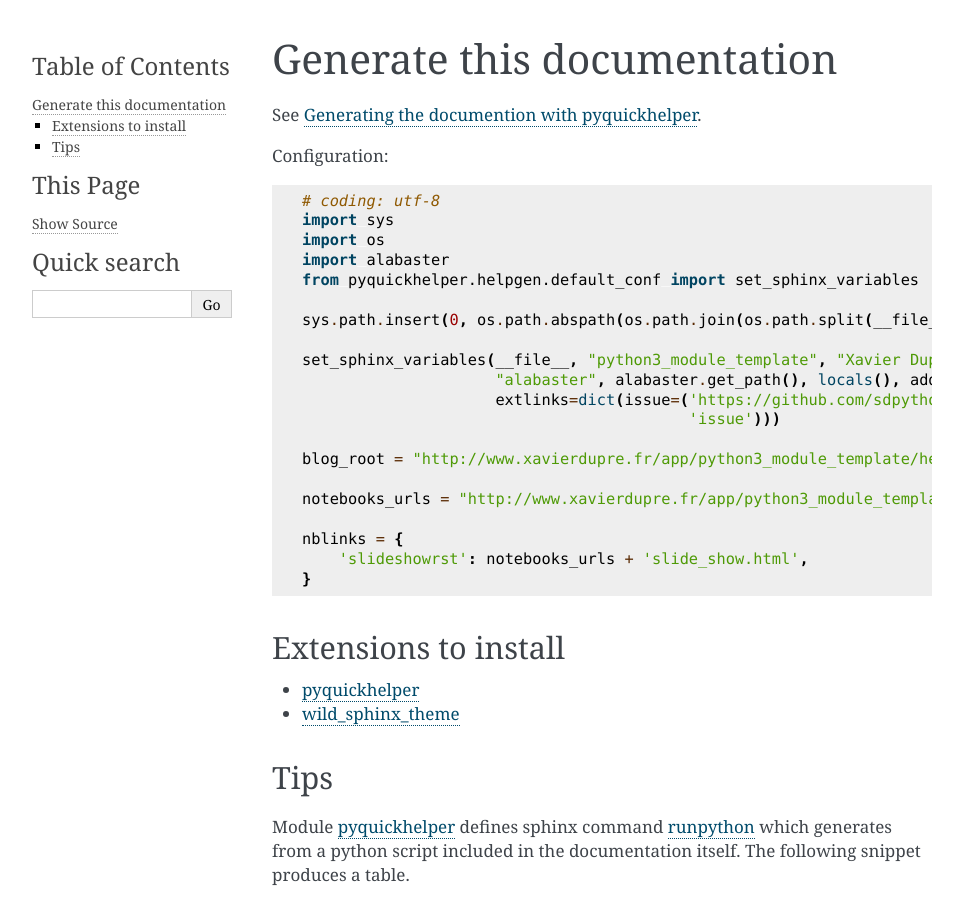
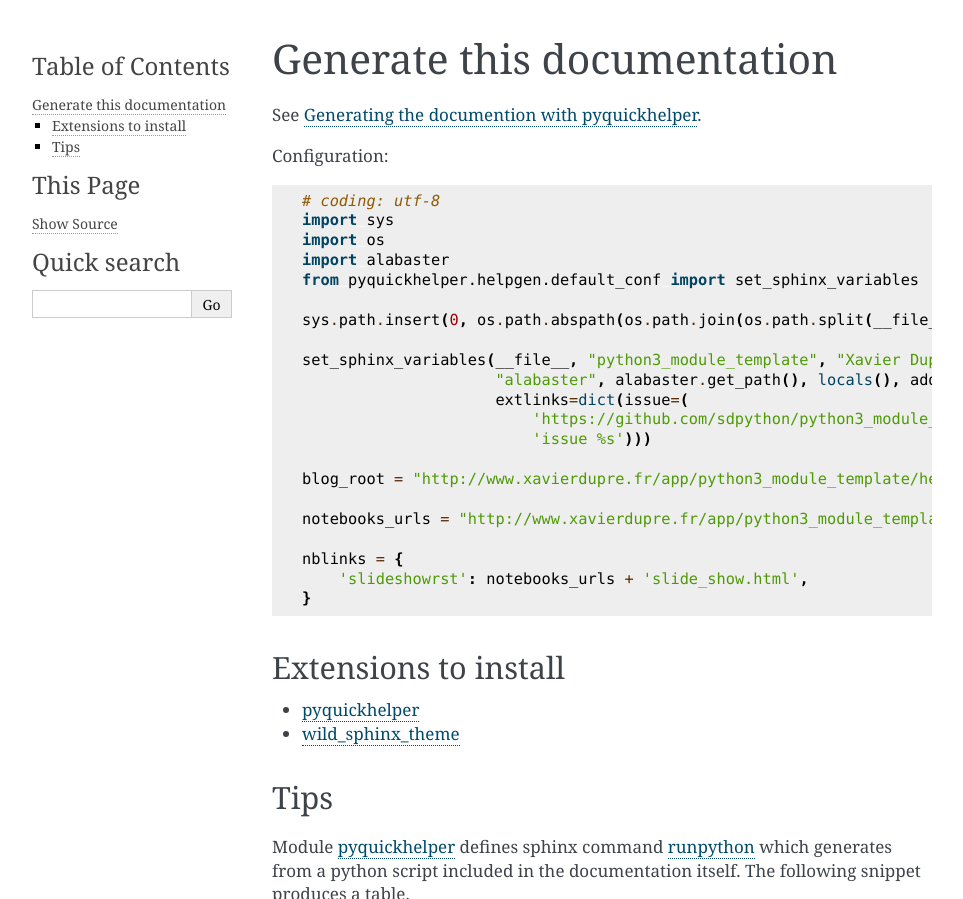
Before and after one commit to sdpython/python3_module_template, a Sphinx documentation site: the page built from _doc/sphinxdoc/source/generatedoc.rst, in a window 1280 px wide, cut to the strip 0-899 px from the top of the page. Shown: the whole strip, without its empty margins (148-1111 px from the left). Built offline with Sphinx 7.4.7, drawn with Linux system fonts in a browser that asks for light colours; pages that are not in the unit, such as notebooks, are missing from menus.

```diff
--- a/_doc/sphinxdoc/source/conf.py
+++ b/_doc/sphinxdoc/source/conf.py
@@ -8,8 +8,9 @@ sys.path.insert(0, os.path.abspath(os.path.join(os.path.split(__file__)[0])))
 
 set_sphinx_variables(__file__, "python3_module_template", "Xavier Dupré", 2022,
                      "alabaster", alabaster.get_path(), locals(), add_extensions=['alabaster'],
-                     extlinks=dict(issue=('https://github.com/sdpython/python3_module_template/issues/%s',
-                                          'issue')))
+                     extlinks=dict(issue=(
+                         'https://github.com/sdpython/python3_module_template/issues/%s',
+                         'issue %s')))
 
 blog_root = "http://www.xavierdupre.fr/app/python3_module_template/helpsphinx/"
 
```
